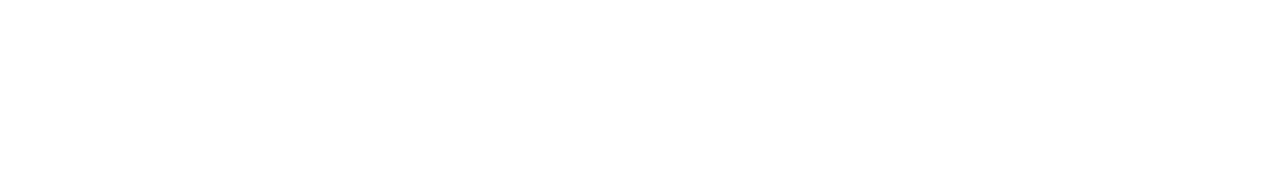
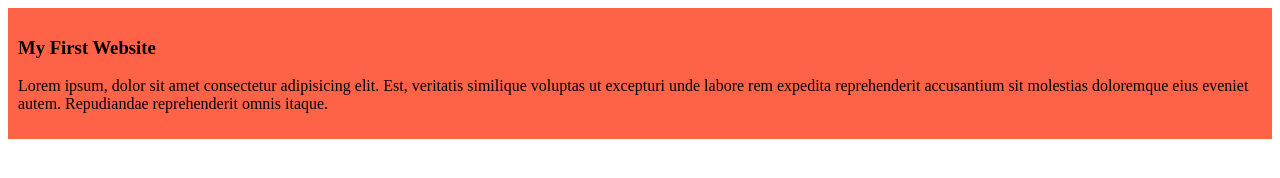
Before and after one commit to theSayedAyon/my-simple-website, a plain HTML site: page index.html in a window 1280 px wide. Drawn offline with Linux system fonts and the light colour scheme.

Commit message:
first commit

```diff
--- /dev/null
+++ b/Styles/blog.css
@@ -0,0 +1,4 @@
+div {
+    background-color: tomato;
+    padding: 10px;
+}
--- a/index.html
+++ b/index.html
@@ -4,8 +4,14 @@
     <meta charset="UTF-8">
     <meta name="viewport" content="width=device-width, initial-scale=1.0">
     <title>My Simple Website</title>
+    <link rel="stylesheet" href="Styles/blog.css">
 </head>
 <body>
-
+    <div>
+        <h3>My First Website</h3>
+    <p>
+        Lorem ipsum, dolor sit amet consectetur adipisicing elit. Est, veritatis similique voluptas ut excepturi unde labore rem expedita reprehenderit accusantium sit molestias doloremque eius eveniet autem. Repudiandae reprehenderit omnis itaque.
+    </p>
+    </div>
 </body>
 </html>
```
